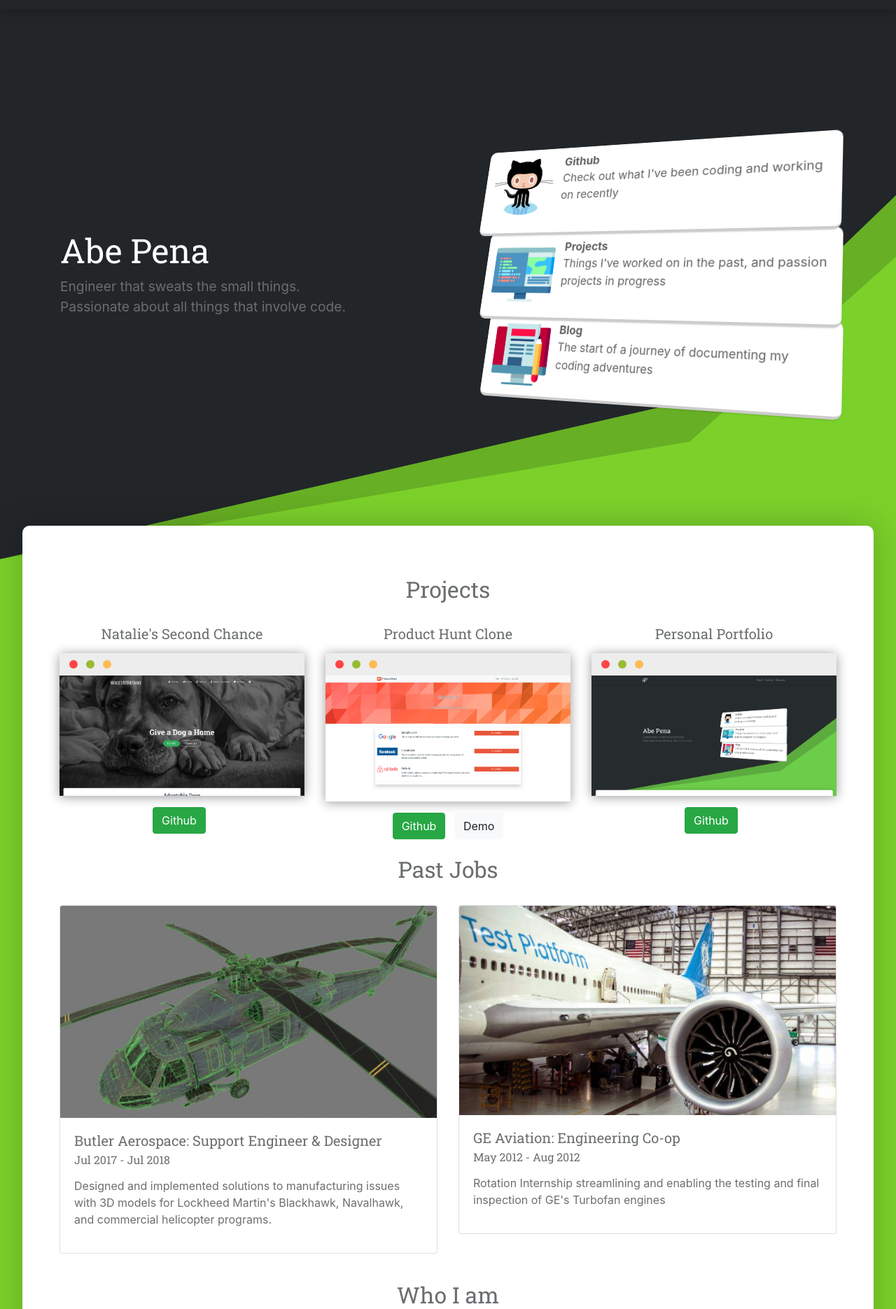
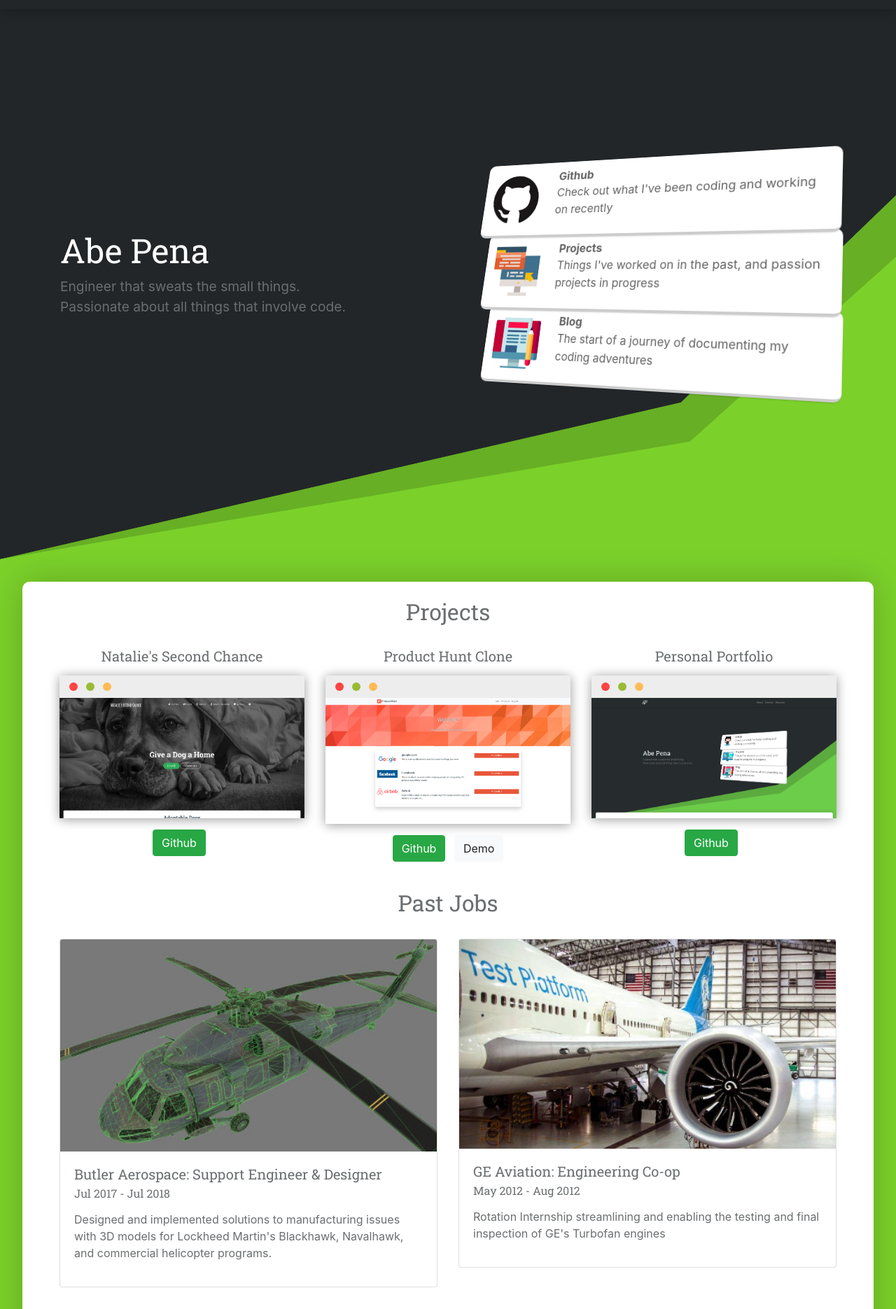
Before and after one commit to Abepena/Portfolio, a Django app: page / in a window 1280 px wide. Shown: the part 61-1931 px from the top of the page at 70% size. Run offline with Django 3.2, Linux system fonts and the light colour scheme; data comes from the database, SQL or seed files in the repository; data that the repository does not hold is empty; parts of the project's set-up code (start-up, migrations or seed data) failed here and were passed over; some libraries are stand-ins or nearby versions.

Commit message:
test fix to button issue and small style tweask

```diff
--- a/jobs/static/jobs/css/style.css
+++ b/jobs/static/jobs/css/style.css
@@ -156,6 +156,7 @@ body header .left .header-title {
 @media screen and (max-width: 768px) {
   body header .left .header-title {
     text-align: center;
+    padding-top: 20px;
     font-size: 2em;
   }
 }
@@ -245,9 +246,11 @@ body header .header-buttons .btn-header:hover::after {
 
 body header .header-buttons .btn-header .logo {
   padding: 5px;
-  width: auto;
-  max-width: 112px;
-  height: 100%;
+  width: 88px;
+  height: 88px;
+  -ms-flex-item-align: center;
+      -ms-grid-row-align: center;
+      align-self: center;
 }
 
 body header .header-buttons .btn-header span {
@@ -269,6 +272,12 @@ body .skills .skill img {
   display: block;
 }
 
+@media screen and (max-width: 768px) {
+  body .skill-list {
+    text-align: center;
+  }
+}
+
 body .main {
   padding-top: 2rem;
   background: #7bd12a;
@@ -276,8 +285,7 @@ body .main {
 }
 
 body .main .main-raised {
-  padding-top: 3rem;
-  margin: -5rem 2rem 0 2rem;
+  margin: 0 2rem 0 2rem;
   background: #fff;
   border-radius: 10px;
   -webkit-box-shadow: 0 0 50px rgba(0, 0, 0, 0.2);
--- a/jobs/static/jobs/scss/style.scss
+++ b/jobs/static/jobs/scss/style.scss
@@ -134,6 +134,7 @@ body {
         color: $white;
         @media screen and (max-width: $break-medium) {
           text-align: center;
+          padding-top: 20px;
           font-size: 2em;
         }
       }
@@ -205,9 +206,9 @@ body {
 
         .logo {
           padding: 5px;
-          width: auto;
-          max-width: 112px;
-          height: 100%;
+          width: 88px;
+          height:88px;
+          align-self:center
         }
 
         span {
@@ -231,14 +232,20 @@ body {
     }
   }
 
+  .skill-list {
+    @media screen and (max-width:$break-medium){
+      text-align: center;
+    }
+  }
+
+
   .main {
     padding-top: 2rem;
     background: $primary-color;
     padding-bottom: 20px;
 
     .main-raised {
-      padding-top: 3rem;
-      margin: -5rem 2rem 0 2rem;
+      margin: 0 2rem 0 2rem;
       background: $white;
       border-radius: 10px;
       box-shadow: 0 0 50px rgba(0, 0, 0, 0.2);
--- a/jobs/templates/jobs/index.html
+++ b/jobs/templates/jobs/index.html
@@ -1,4 +1,6 @@
 {% extends "jobs/base.html" %} {% load static %} {% block title %} Abe Pena{% endblock %} {% block body %}
+
+
 <header id="top" class="full-pg-section">
     <!-- Clip path Backgrounds behind section-->
     <div class="bg"></div>
@@ -15,21 +17,21 @@
                 <div class="right col-md-6">
                     <div class="header-buttons">
                         <a class="btn-header" href="http://github.com/abepena" target="_blank">
-                            <img src="{% static 'jobs/images/github-octocat.svg' %}" alt="github" class="logo">
+                            <img src="{% static 'jobs/images/github.png' %}" alt="github" class="logo">
                             <span>
                                 <strong>Github</strong>
                                 <p>Check out what I've been coding and working on recently</p>
                             </span>
                         </a>
                         <a class="btn-header smooth-scroll" href="#projects">
-                            <img src="{% static 'jobs/images/coding.svg' %}" alt="projects" class="logo">
+                            <img src="{% static 'jobs/images/content.png' %}" alt="projects" class="logo">
                             <span>
                                 <strong>Projects</strong>
                                 <p>Things I've worked on in the past, and passion projects in progress</p>
                             </span>
                         </a>
                         <a class="btn-header" href="{% url 'blog' %}">
-                            <img src="{% static 'jobs/images/blogging.svg' %}" alt="blog" class="logo">
+                            <img src="{% static 'jobs/images/blogging.png' %}" alt="blog" class="logo">
                             <span>
                                 <strong>Blog</strong>
                                 <p>The start of a journey of documenting my coding adventures</p>
@@ -55,7 +57,7 @@
                             <div class="browser-mockup {% if forloop.last %} {% else %} mb-3 {%endif%}">
                                 <img class="img-fluid" src="{{ project.image.url }}" />
                             </div>
-                            <div class="demo-buttons text-center">
+                            <div class="demo-buttons text-center mb-3">
                                 {% if project.github_link %}
                                 <a href="{{ project.github_link }}" target="_blank" class="btn btn-success mr-2">Github</a>
                                 {% endif %}
@@ -150,8 +152,8 @@
                             </li>
                         </div>
                     </div>
-                    <div class="col-2">
-                        <ul>
+                    <div class="col-md-2">
+                        <ul class="skill-list">
                             <li class="">Django</li>
                             <li class="">Python</li>
                             <li class="">Postgres</li>
```
Also changed, not shown: jobs/static/jobs/images/blogging.png (added), jobs/static/jobs/images/content.png (added), jobs/static/jobs/images/github.png (added), jobs/static/jobs/images/projects.png (added), 1 other file.
